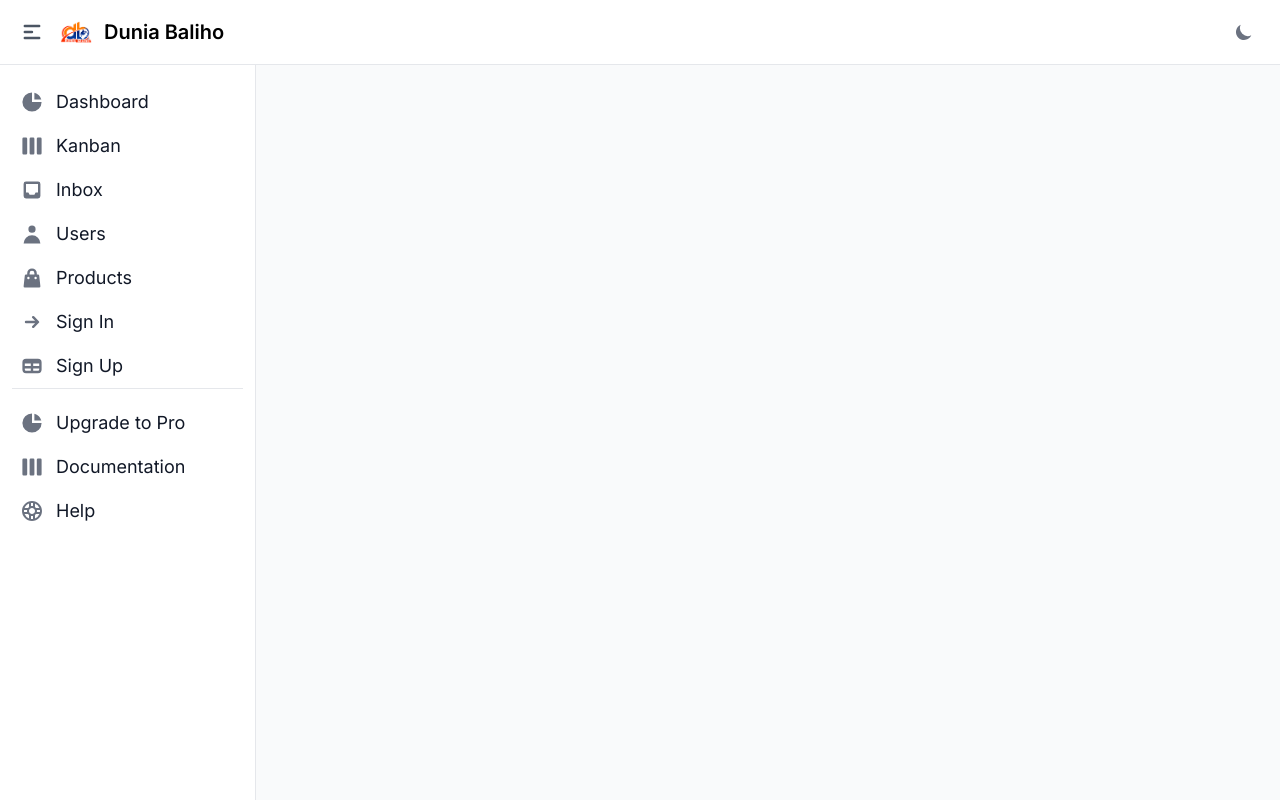
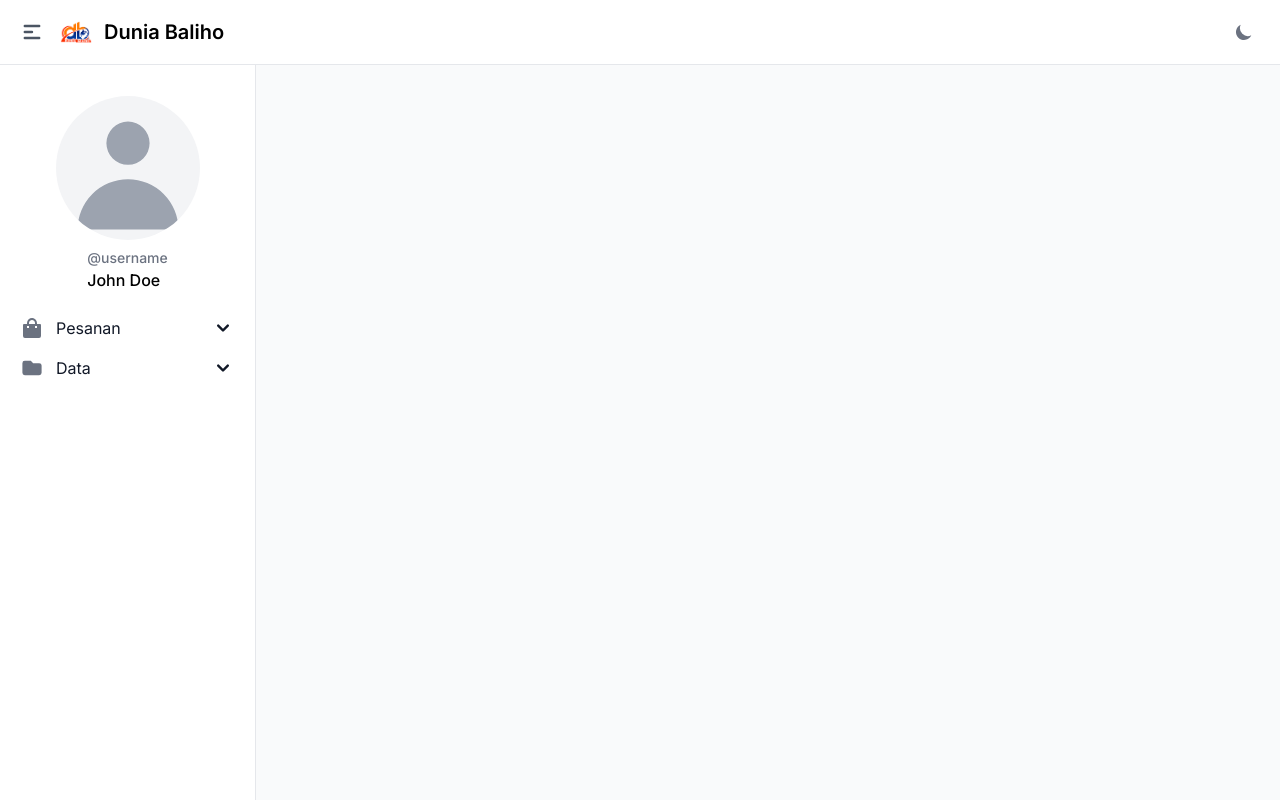
Before and after one commit to izhal27/orderan-db, a Next.js app in the folder frontend/: page / in a window 1280 px wide. Built offline with nearby package versions, Linux system fonts and the light colour scheme.

Commit message:
add list nav items and avatar to sidebar

```diff
--- a/frontend/app/(dashboard)/sidebar.tsx
+++ b/frontend/app/(dashboard)/sidebar.tsx
@@ -1,18 +1,15 @@
 import { useEffect, useState } from "react";
 import { NextPage } from "next";
 import { useSidebarContext } from "@/context/SidebarContext";
-import { Sidebar } from "flowbite-react";
-import { BiBuoy } from "react-icons/bi";
+import { Avatar, Sidebar } from "flowbite-react";
+import { BiMaleFemale, BiSolidReport, BiSolidShoppingBag, BiSolidUserAccount } from "react-icons/bi";
 import {
-  HiArrowSmRight,
-  HiChartPie,
-  HiInbox,
-  HiShoppingBag,
-  HiTable,
-  HiUser,
-  HiViewBoards,
+  HiColorSwatch,
+  HiDocumentText,
+  HiFolder,
 } from "react-icons/hi";
 import { twMerge } from "tailwind-merge";
+import Link from "next/link";
 
 export const DashboardSidebar: NextPage = function () {
   const [isMounted, setIsMounted] = useState(false);
@@ -34,38 +31,22 @@ export const DashboardSidebar: NextPage = function () {
     >
       <Sidebar.Items>
         <Sidebar.ItemGroup>
-          <Sidebar.Item href="#" icon={HiChartPie}>
-            Dashboard
-          </Sidebar.Item>
-          <Sidebar.Item href="#" icon={HiViewBoards}>
-            Kanban
-          </Sidebar.Item>
-          <Sidebar.Item href="#" icon={HiInbox}>
-            Inbox
-          </Sidebar.Item>
-          <Sidebar.Item href="#" icon={HiUser}>
-            Users
-          </Sidebar.Item>
-          <Sidebar.Item href="#" icon={HiShoppingBag}>
-            Products
-          </Sidebar.Item>
-          <Sidebar.Item href="#" icon={HiArrowSmRight}>
-            Sign In
-          </Sidebar.Item>
-          <Sidebar.Item href="#" icon={HiTable}>
-            Sign Up
-          </Sidebar.Item>
-        </Sidebar.ItemGroup>
-        <Sidebar.ItemGroup>
-          <Sidebar.Item href="#" icon={HiChartPie}>
-            Upgrade to Pro
-          </Sidebar.Item>
-          <Sidebar.Item href="#" icon={HiViewBoards}>
-            Documentation
-          </Sidebar.Item>
-          <Sidebar.Item href="#" icon={BiBuoy}>
-            Help
-          </Sidebar.Item>
+          <div className={twMerge("flex flex-col items-center space-y-2 p-4", isCollapsed && "hidden w-16")}>
+            <Avatar alt="avatar of Jese" rounded size='xl' />
+            <div className="font-medium dark:text-white">
+              <div className="text-sm text-gray-500 dark:text-gray-400">@username</div>
+              <div>John Doe</div>
+            </div>
+          </div>
+          <Sidebar.Collapse icon={BiSolidShoppingBag} label="Pesanan">
+            <Sidebar.Item as={Link} href="#" icon={HiDocumentText}>Daftar</Sidebar.Item>
+            <Sidebar.Item as={Link} href="#" icon={BiSolidReport}>Laporan</Sidebar.Item>
+          </Sidebar.Collapse>
+          <Sidebar.Collapse icon={HiFolder} label="Data">
+            <Sidebar.Item as={Link} href="#" icon={HiColorSwatch}>Jenis Pesanan</Sidebar.Item>
+            <Sidebar.Item as={Link} href="#" icon={BiMaleFemale}>Pelanggan</Sidebar.Item>
+            <Sidebar.Item as={Link} href="#" icon={BiSolidUserAccount}>Users</Sidebar.Item>
+          </Sidebar.Collapse>
         </Sidebar.ItemGroup>
       </Sidebar.Items>
     </Sidebar>
```
